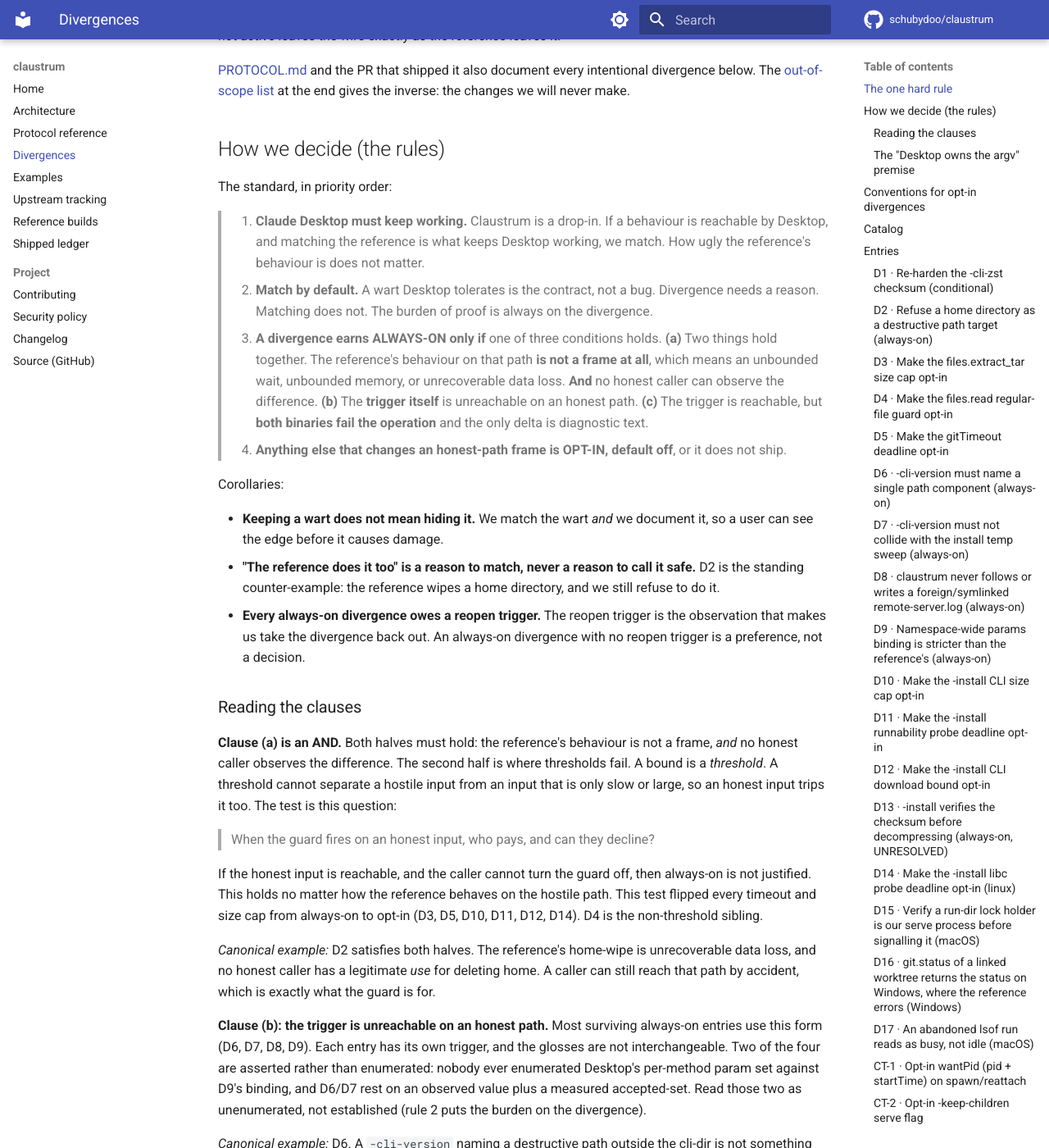
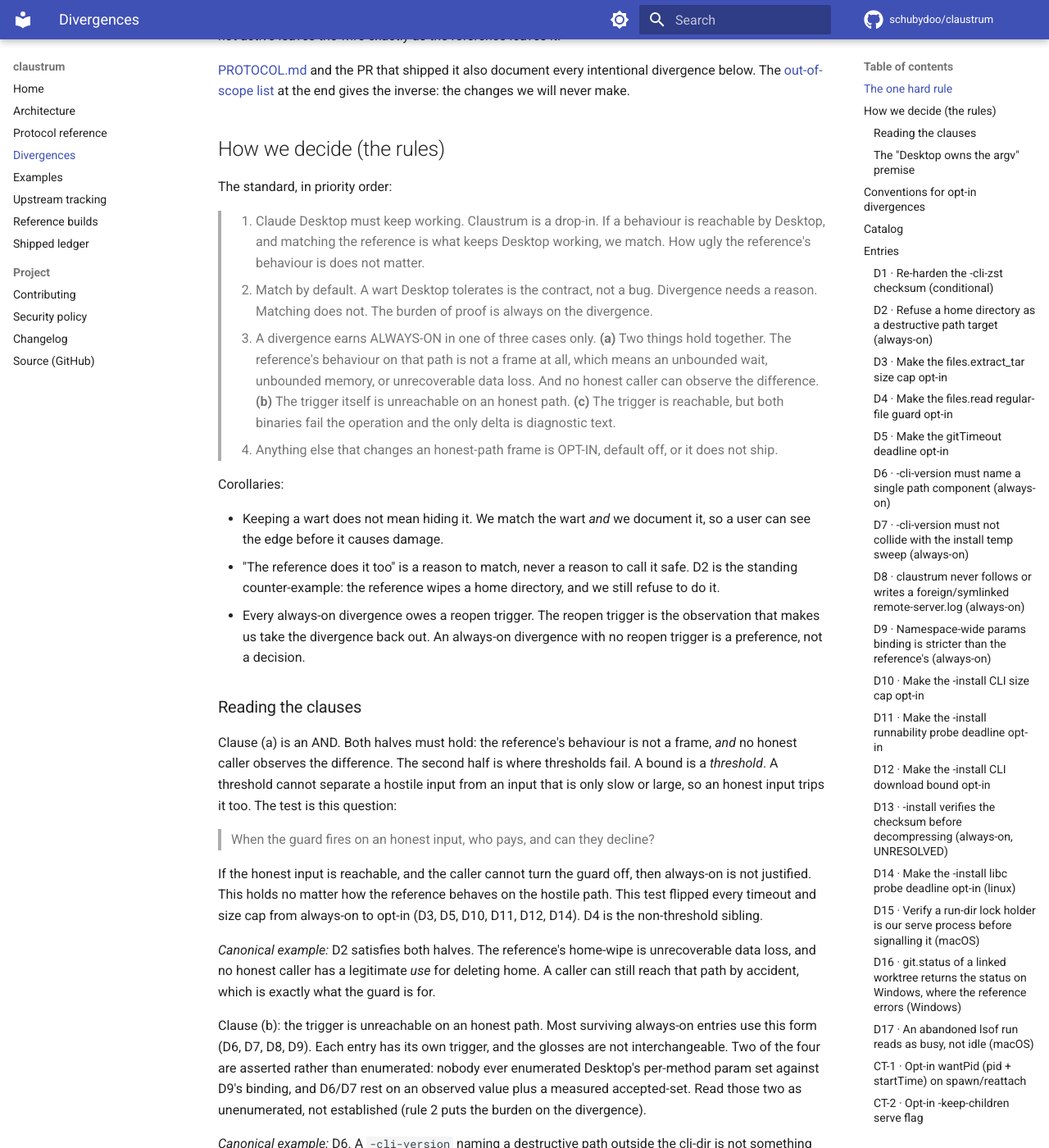
Before and after one commit to schubydoo/claustrum, an MkDocs documentation site: the page built from docs/DIVERGENCES.md, in a window 1280 px wide and 1400 px high, scrolled down 553 px. Shown: the whole window at 82% size. Built offline with MkDocs 1.6.1 and Material for MkDocs 9.7.7, drawn with Linux system fonts in a browser that asks for light colours; comment, search, counter and statistics services are not loaded; some of the changed text lies outside the part shown.

Commit message:
docs: apply review fixes to the DIVERGENCES.md simple English rewrite
Restore D10's counterfactual, correct D2's method count to three, put the
`git worktree add` code span back, and drop the whole-sentence bold from the
rules and clause paragraphs.

Co-Authored-By: Claude Fable 5.1 <noreply@anthropic.com>

```diff
--- a/docs/DIVERGENCES.md
+++ b/docs/DIVERGENCES.md
@@ -32,37 +32,36 @@ gives the inverse: the changes we will never make.
 
 The standard, in priority order:
 
-> 1. **Claude Desktop must keep working.** Claustrum is a drop-in. If a behaviour
+> 1. Claude Desktop must keep working. Claustrum is a drop-in. If a behaviour
 >    is reachable by Desktop, and matching the reference is what keeps Desktop
 >    working, we match. How ugly the reference's behaviour is does not matter.
-> 2. **Match by default.** A wart Desktop tolerates is the contract, not a bug.
+> 2. Match by default. A wart Desktop tolerates is the contract, not a bug.
 >    Divergence needs a reason. Matching does not. The burden of proof is always
 >    on the divergence.
-> 3. **A divergence earns ALWAYS-ON only if** one of three conditions holds.
+> 3. A divergence earns ALWAYS-ON in one of three cases only.
 >    **(a)** Two things hold together. The reference's behaviour on that path
->    **is not a frame at all**, which means an unbounded wait, unbounded memory,
->    or unrecoverable data loss. **And** no honest caller can observe the
->    difference. **(b)** The **trigger
->    itself** is unreachable on an honest path. **(c)** The trigger is reachable,
->    but **both binaries fail the operation** and the only delta is diagnostic
+>    is not a frame at all, which means an unbounded wait, unbounded memory,
+>    or unrecoverable data loss. And no honest caller can observe the
+>    difference. **(b)** The trigger itself is unreachable on an honest path. **(c)** The trigger is reachable,
+>    but both binaries fail the operation and the only delta is diagnostic
 >    text.
-> 4. **Anything else that changes an honest-path frame is OPT-IN, default off**, or
+> 4. Anything else that changes an honest-path frame is OPT-IN, default off, or
 >    it does not ship.
 
 Corollaries:
 
-- **Keeping a wart does not mean hiding it.** We match the wart *and* we document
+- Keeping a wart does not mean hiding it. We match the wart *and* we document
   it, so a user can see the edge before it causes damage.
-- **"The reference does it too" is a reason to match, never a reason to call it
-  safe.** D2 is the standing counter-example: the reference wipes a home directory,
+- "The reference does it too" is a reason to match, never a reason to call it
+  safe. D2 is the standing counter-example: the reference wipes a home directory,
   and we still refuse to do it.
-- **Every always-on divergence owes a reopen trigger.** The reopen trigger is the
+- Every always-on divergence owes a reopen trigger. The reopen trigger is the
   observation that makes us take the divergence back out. An always-on
   divergence with no reopen trigger is a preference, not a decision.
 
 ### Reading the clauses
 
-**Clause (a) is an AND.** Both halves must hold: the reference's behaviour is not a
+Clause (a) is an AND. Both halves must hold: the reference's behaviour is not a
 frame, *and* no honest caller observes the difference. The second half is where
 thresholds fail. A bound is a *threshold*. A threshold cannot separate a hostile
 input from an input that is only slow or large, so an honest input trips it too.
@@ -80,7 +79,7 @@ unrecoverable data loss, and no honest caller has a legitimate *use* for deletin
 home. A caller can still reach that path by accident, which is exactly what the
 guard is for.
 
-**Clause (b): the trigger is unreachable on an honest path.** Most surviving
+Clause (b): the trigger is unreachable on an honest path. Most surviving
 always-on entries use this form (D6, D7, D8, D9). Each entry has its own trigger,
 and the glosses are not interchangeable. Two of the four are asserted rather than
 enumerated: nobody ever enumerated Desktop's per-method param set against D9's
@@ -91,7 +90,7 @@ divergence).
 *Canonical example:* D6. A `-cli-version` naming a destructive path outside the
 cli-dir is not something any correct client emits.
 
-**Clause (c): both binaries fail, and the only delta is diagnostic text.**
+Clause (c): both binaries fail, and the only delta is diagnostic text.
 This clause is deliberately narrow, and we wrote it for D13. Measured, D13 does
 not meet it, so the clause justifies no entry in this file today. A reader must
 not take two things on trust. First, an `error.code` is not diagnostic text,
@@ -125,21 +124,21 @@ key, which serves every other driver.
 These conventions hold for every opt-in entry. This section states them once
 rather than repeating them in each entry:
 
-- **A flag and a matching `claustrum.conf` key.** The config key is the reachable
+- A flag and a matching `claustrum.conf` key. The config key is the reachable
   knob (see the argv premise above). Precedence is explicit CLI flag > config >
   default. claustrum resolves it with `flag.Visit`.
-- **Default off is the zero value, and disabled bypasses the guard entirely.** A
+- Default off is the zero value, and disabled bypasses the guard entirely. A
   cap set to `0` skips its `io.LimitReader`. A timeout set to `0` skips
   `context.WithTimeout`. For the download, `0` instead relies on
   `http.Client{Timeout: 0}`, which is the stdlib's own "no timeout". Never use a
   huge-but-finite value. The `cap+1` / armed-cancel arithmetic is what defines the
   boundary. Routing the unlimited case through that arithmetic invents a boundary
   the reference does not have.
-- **No opt-in bound is a hang detector.** Each bound is a threshold, so an
+- No opt-in bound is a hang detector. Each bound is a threshold, so an
   honest-but-slow or honest-but-large input trips it too. That is precisely why
   they are off by default.
-- **At the shipped defaults, no claustrum-chosen `-install` wall-clock bound
-  applies.** Only stdlib transport clocks remain on the `-cli-url` path
+- At the shipped defaults, no claustrum-chosen `-install` wall-clock bound
+  applies. Only stdlib transport clocks remain on the `-cli-url` path
   (`net.Dialer{Timeout: 30s}`, `TLSHandshakeTimeout: 10s`). Those two clocks are
   always-on, unnumbered, and unprobed on the reference.
 
@@ -186,7 +185,7 @@ operator-declinable. Only CT-2 and CT-5 carry a flag and a key.
   mismatch claustrum answers `checksum mismatch: …` and leaves the source blob
   intact. An absent or empty checksum stays trusting → byte-identical to the
   reference.
-- **Why conditional, not opt-in.** The *caller* activates it by supplying
+- Why conditional, not opt-in. The *caller* activates it by supplying
   `-cli-checksum`. On `-install`, that caller is Desktop. An operator does not
   activate it. It therefore has no flag or config key, and it needs none. The
   delta requires a *wrong* checksum, because a correct one is byte-identical, so
@@ -209,8 +208,9 @@ operator-declinable. Only CT-2 and CT-5 carry a flag and a key.
   `os.RemoveAll`. `files.extract_tar` wipes `destDir`. When git exits non-zero for
   a non-locked reason, `git.worktree_remove` deletes `worktreePath`. A locked
   worktree is refused, not deleted. When `git.worktree_create` rolls back a
-  worktree, it deletes `worktreePath`. A rollback follows a failed `git worktree
-  add`, unless the caller's `timeoutMs` cut the add short. A cut-short add answers
+  worktree, it deletes `worktreePath`. A rollback follows a failed
+  `git worktree add`, unless the caller's `timeoutMs` cut the add short.
+  A cut-short add answers
   `timeout` and leaves the leaf. A rollback also follows a post-checkout drain
   that exceeded the caller `timeoutMs`, where the guard is defense-in-depth behind
   create's own containment. `wipesHomeDir` (`homeguard.go`)
```
Also changed, not shown: other parts of docs/DIVERGENCES.md (+5 -5 lines).
